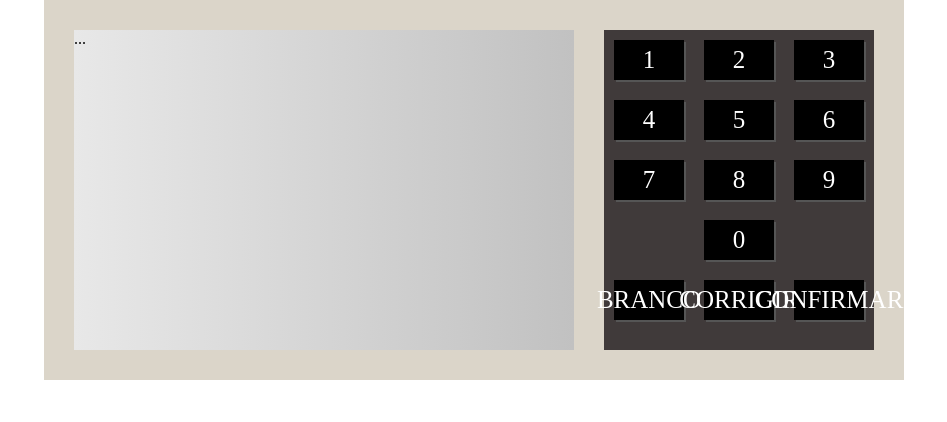
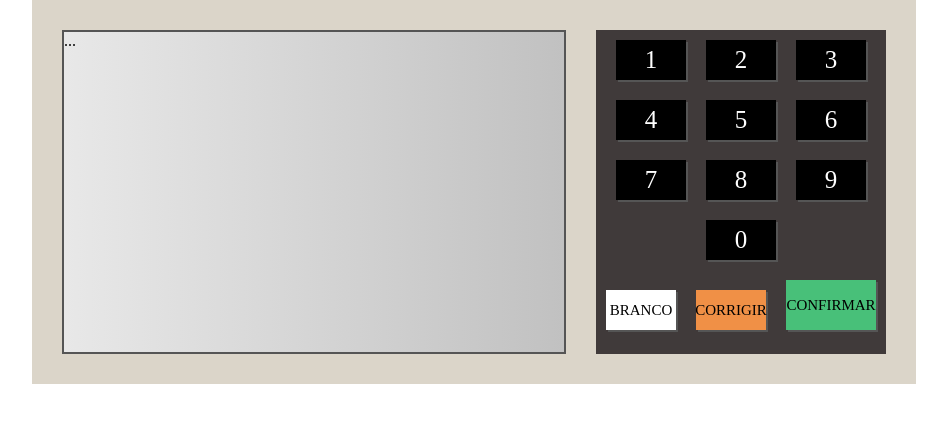
Before and after one commit to geovannaetm/urnajs, a plain HTML site: page index.html in a window 1280 px wide. Shown: the whole page, without its empty margins (166-1113 px from the left). Drawn offline with Linux system fonts and the light colour scheme.

Commit message:
atualizando botoes

```diff
--- a/css/style.css
+++ b/css/style.css
@@ -15,6 +15,7 @@ body {
     width: 500px;
     height: 320px;
     background: linear-gradient(to right, #e8e8e8, #c1c1c1);
+    border: 2px solid #555;
 }
 
 .teclado {
@@ -25,6 +26,7 @@ body {
 .teclado--linha {
     display: flex;
     justify-content: center;
+    align-items: flex-end;
 }
 
 .teclado--botao {
@@ -40,3 +42,23 @@ body {
     cursor: pointer;
     box-shadow: 2px 2px 0px #555;
 }
+
+.botao--branco {
+    background-color: #fff;
+    color: #000;
+    font-size: 15px;
+}
+
+.botao--corrige {
+    background-color: #f09046;
+    color: #000;
+    font-size: 15px;
+}
+
+.botao--confirma {
+    background-color: #48c079;
+    color: #000;
+    font-size: 15px;
+    width: 90px;
+    height: 50px;
+}
--- a/index.html
+++ b/index.html
@@ -42,9 +42,9 @@
 
         <div class="teclado--linha">
 
-            <div class="teclado--botao">BRANCO</div>
-            <div class="teclado--botao">CORRIGIR</div>
-            <div class="teclado--botao">CONFIRMAR</div>
+            <div class="teclado--botao botao--branco">BRANCO</div>
+            <div class="teclado--botao botao--corrige">CORRIGIR</div>
+            <div class="teclado--botao botao--confirma">CONFIRMAR</div>
        </div>
 
 
```
